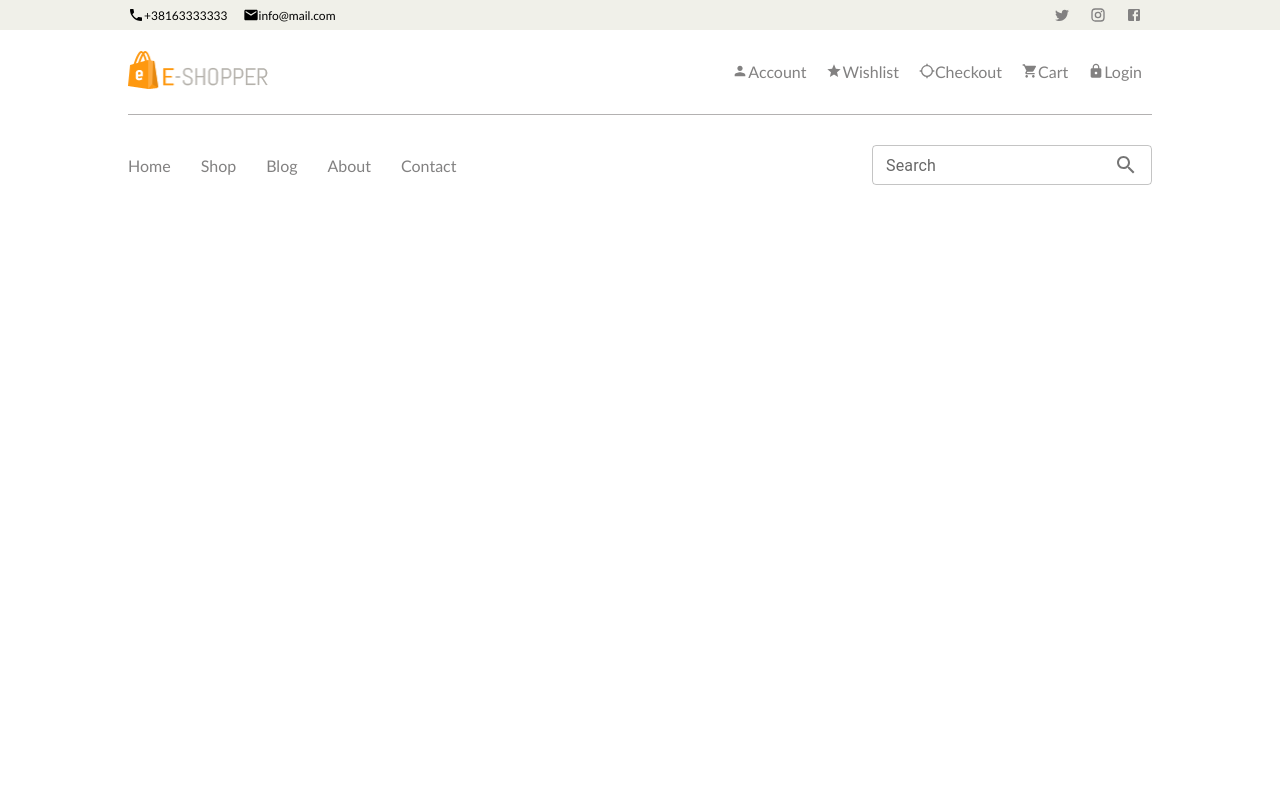
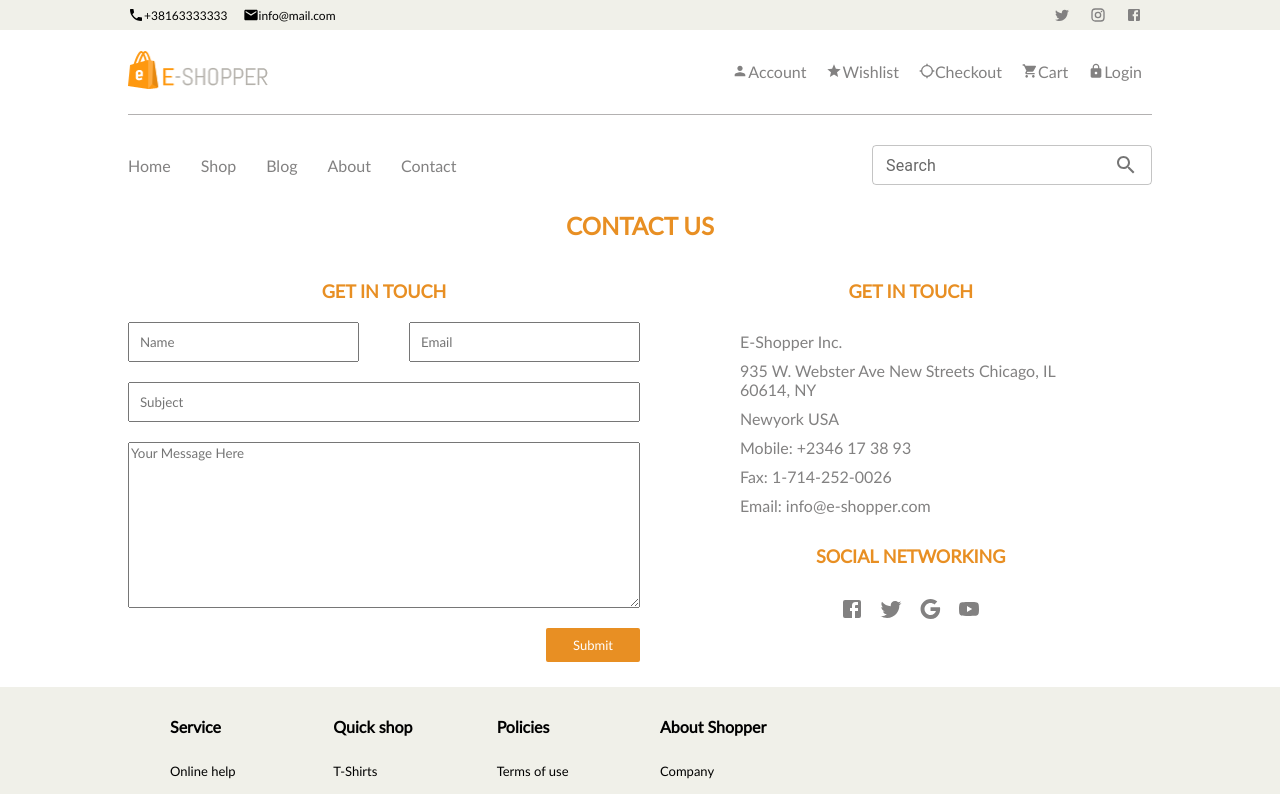
Before and after one commit to kemalkujovic/nitshop, a React (Create React App) app: page /contact in a window 1280 px wide. Shown: the top 794 px of the page. Built offline with nearby package versions, Linux system fonts and the light colour scheme.

Commit message:
add contact form

```diff
--- a/src/Screens/ContactScreen/ContactScreen.jsx
+++ b/src/Screens/ContactScreen/ContactScreen.jsx
@@ -1,8 +1,15 @@
 import React from "react";
 import Navigation from "../../Templates/Navigation/Navigation";
-
+import ContactForm from "../../Templates/ContactForm/ContactForm";
+import Footer from "../../Templates/Footer/Footer";
 const ContactScreen = () => {
-  return <Navigation />;
+  return (
+    <>
+      <Navigation />
+      <ContactForm />
+      <Footer />
+    </>
+  );
 };
 
 export default ContactScreen;
--- /dev/null
+++ b/src/Templates/ContactForm/ContactForm.jsx
@@ -0,0 +1,95 @@
+import React from "react";
+import SimplifiedDiv from "../../components/SimplifiedDiv/SimplifiedDiv";
+import { Grid } from "@mui/material";
+import Text from "../../components/Text/Text";
+import { colors, fontSize, fontWeight } from "../../util/theme";
+import PrimaryButton from "../../components/PrimeryButton/PrimeryButton";
+
+import ContactInfo from "./ContactInfo";
+const ContactForm = () => {
+  const styles = {
+    container: {
+      padding: "2% 10%",
+    },
+    headerText: {
+      textAlign: "center",
+      fontSize: fontSize.large,
+      fontWeight: fontWeight.bold,
+      color: colors.accentColor,
+      marginBottom: "40px",
+    },
+    headerFormText: {
+      textAlign: "center",
+      fontSize: fontSize.medium,
+      fontWeight: fontWeight.bold,
+      color: colors.accentColor,
+    },
+    wrapperForm: {
+      display: "flex",
+      flexDirection: "column",
+      gap: "20px",
+    },
+    wrapperInputs: {
+      display: "flex",
+      justifyContent: "space-between",
+      gap: "50px",
+    },
+    inputStyle: {
+      width: "100%",
+      padding: "10px",
+    },
+    inputSubject: {
+      padding: "10px",
+    },
+    button: {
+      padding: "7px 25px",
+      backgroundColor: colors.accentColor,
+      color: colors.white,
+      fontSize: fontSize.optimal,
+      borderRadius: "2px",
+      cursor: "pointer",
+    },
+    buttonWrapper: {
+      display: "flex",
+      justifyContent: "end",
+    },
+  };
+
+  return (
+    <SimplifiedDiv style={styles.container}>
+      <Text style={styles.headerText}>CONTACT US</Text>
+      <Grid lg={12} gap="100px" container>
+        <Grid xs={12} sm={12} md={6} lg={6}>
+          <SimplifiedDiv style={styles.wrapperForm}>
+            <Text style={styles.headerFormText}>GET IN TOUCH</Text>
+            <SimplifiedDiv style={styles.wrapperInputs}>
+              <input style={styles.inputStyle} type="text" placeholder="Name" />
+              <input
+                style={styles.inputStyle}
+                type="email"
+                placeholder="Email"
+              />
+            </SimplifiedDiv>
+            <input
+              style={styles.inputSubject}
+              type="text"
+              placeholder="Subject"
+            />
+            <textarea
+              name="message"
+              cols="30"
+              rows="10"
+              placeholder="Your Message Here"
+            />
+            <SimplifiedDiv style={styles.buttonWrapper}>
+              <PrimaryButton style={styles.button}>Submit</PrimaryButton>
+            </SimplifiedDiv>
+          </SimplifiedDiv>
+        </Grid>
+        <ContactInfo />
+      </Grid>
+    </SimplifiedDiv>
+  );
+};
+
+export default ContactForm;
--- /dev/null
+++ b/src/Templates/ContactForm/ContactInfo.jsx
@@ -0,0 +1,78 @@
+import { Grid } from "@mui/material";
+import React from "react";
+import SimplifiedDiv from "../../components/SimplifiedDiv/SimplifiedDiv";
+import Text from "../../components/Text/Text";
+import FacebookIcon from "@mui/icons-material/Facebook";
+import TwitterIcon from "@mui/icons-material/Twitter";
+import GoogleIcon from "@mui/icons-material/Google";
+import YouTubeIcon from "@mui/icons-material/YouTube";
+import { colors, fontFamily, fontSize, fontWeight } from "../../util/theme";
+const ContactInfo = () => {
+  const styles = {
+    wrapperInfo: {
+      display: "flex",
+      flexDirection: "column",
+      gap: "10px",
+    },
+    iconsStyle: {
+      fontFamily: fontFamily.LatoRegular,
+      fontSize: fontSize.large,
+      color: colors.grayColor,
+      cursor: "pointer",
+    },
+    wrapperIcons: {
+      display: "flex",
+      gap: "15px",
+      justifyContent: "center",
+    },
+
+    textForm: {
+      fontFamily: fontFamily.LatoRegular,
+      fontSize: fontSize.normal,
+      color: colors.grayColor,
+    },
+    headerTextMargin: {
+      marginBottom: "20px",
+      textAlign: "center",
+      fontSize: fontSize.medium,
+      fontWeight: fontWeight.bold,
+      color: colors.accentColor,
+    },
+    bottomTextMargin: {
+      marginBottom: "20px",
+      marginTop: "20px",
+      textAlign: "center",
+      fontSize: fontSize.medium,
+      fontWeight: fontWeight.bold,
+      color: colors.accentColor,
+    },
+  };
+  return (
+    <Grid xs={12} sm={12} md={4} lg={4}>
+      <SimplifiedDiv style={styles.wrapperInfo}>
+        <SimplifiedDiv>
+          <Text style={styles.headerTextMargin}>GET IN TOUCH</Text>
+        </SimplifiedDiv>
+        <Text style={styles.textForm}>E-Shopper Inc.</Text>
+        <Text style={styles.textForm}>
+          935 W. Webster Ave New Streets Chicago, IL 60614, NY
+        </Text>
+        <Text style={styles.textForm}>Newyork USA</Text>
+        <Text style={styles.textForm}>Mobile: +2346 17 38 93</Text>
+        <Text style={styles.textForm}>Fax: 1-714-252-0026</Text>
+        <Text style={styles.textForm}>Email: info@e-shopper.com</Text>
+        <SimplifiedDiv>
+          <Text style={styles.bottomTextMargin}>SOCIAL NETWORKING</Text>
+        </SimplifiedDiv>
+        <SimplifiedDiv style={styles.wrapperIcons}>
+          <FacebookIcon style={styles.iconsStyle} />
+          <TwitterIcon style={styles.iconsStyle} />
+          <GoogleIcon style={styles.iconsStyle} />
+          <YouTubeIcon style={styles.iconsStyle} />
+        </SimplifiedDiv>
+      </SimplifiedDiv>
+    </Grid>
+  );
+};
+
+export default ContactInfo;
```
